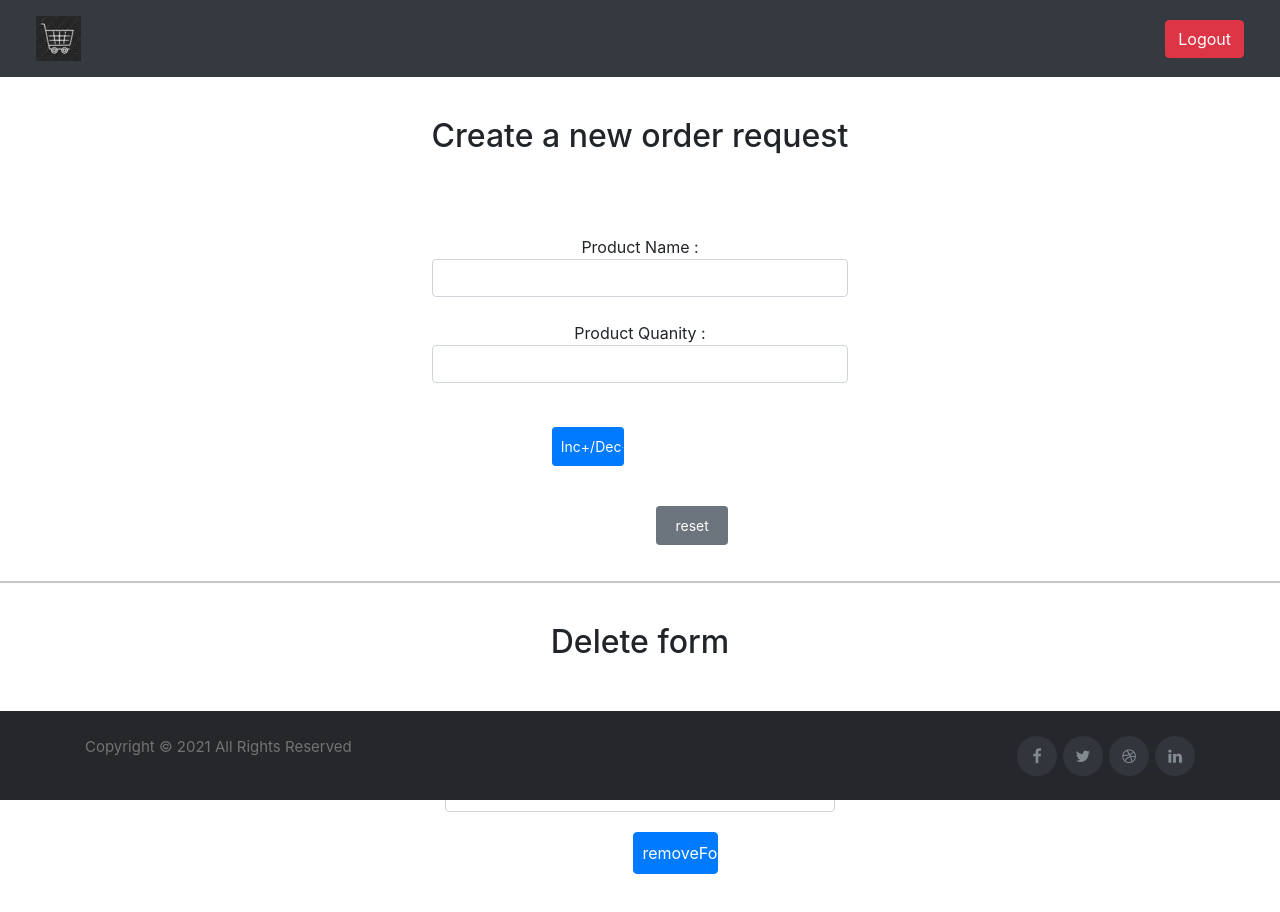
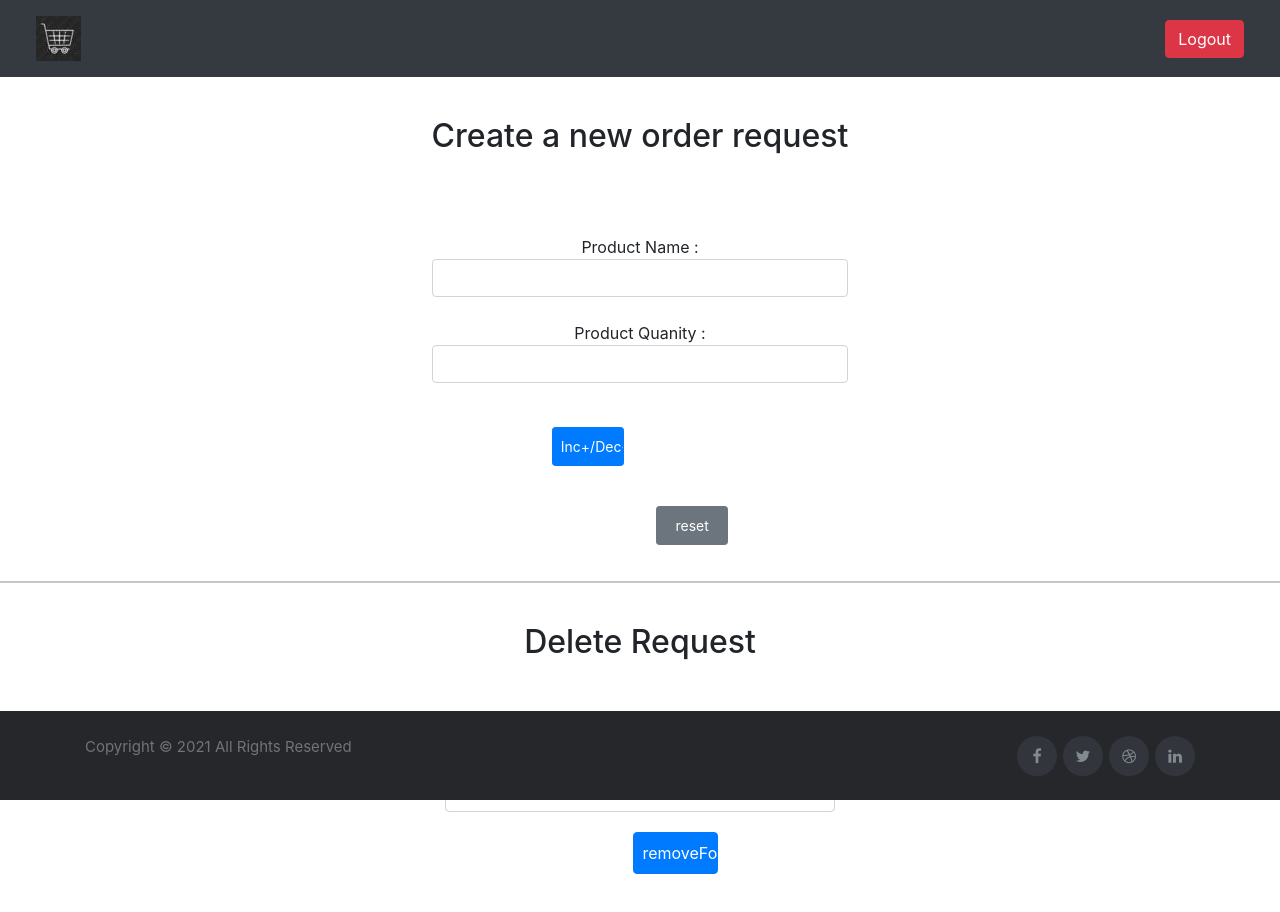
Before and after one commit to tcs-mean-stack-group22/CapstoneProjectMean, an Angular app in the folder frontEnd/angular-grocers/: page /sendrequest in a window 1280 px wide. Shown: the top 912 px of the page. Built offline with nearby package versions, Linux system fonts and the light colour scheme.

Commit message:
sendRequest

```diff
--- a/frontEnd/angular-grocers/src/app/lock-user/lock-user.component.ts
+++ b/frontEnd/angular-grocers/src/app/lock-user/lock-user.component.ts
@@ -28,7 +28,7 @@ export class LockUserComponent implements OnInit {
       this.ticketService.retrieveTicketDetails().subscribe(result => {
         console.log(result)
         this.messageList = result;
-        console.log(this.messageList[0].firstName)
+        console.log(this.messageList[0])
       })
 
   }
@@ -42,5 +42,8 @@ export class LockUserComponent implements OnInit {
       this.msg = "account status did not get updated."
 
       } )
+
+
+
   }
 }
--- a/frontEnd/angular-grocers/src/app/send-request/send-request.component.html
+++ b/frontEnd/angular-grocers/src/app/send-request/send-request.component.html
@@ -16,7 +16,7 @@
 <br>
 <div class="container">
     <div class="body" style="align-items: center;">
-        <h2 class="text-center" > Delete form </h2>
+        <h2 class="text-center" > Delete Request </h2>
         <div  class="remove" style="margin: 5px 0 90px 0;">
             <form #ref="ngForm" (ngSubmit)="removeForm(ref.value)">
                 Product Name to be Deleted: <input type="text" class="form-control" name="delName" ngModel required>
```
